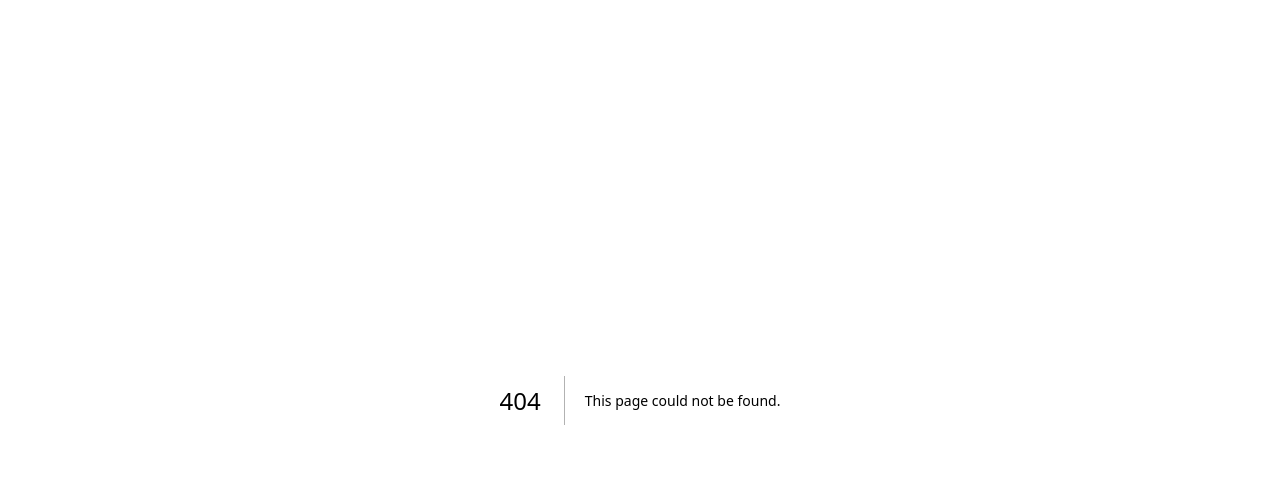
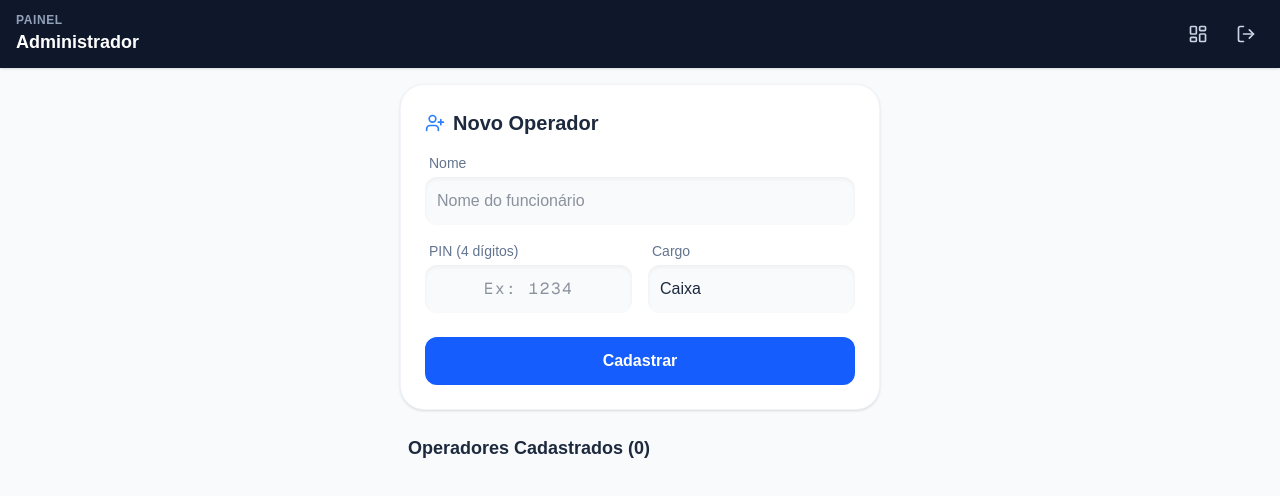
Before and after one commit to gabrieldias1809/comercialpdv, a Next.js app: page /admin in a window 1280 px wide. Before the commit this address had no page. Shown: the top 496 px of the page. Built offline with nearby package versions, Linux system fonts and the light colour scheme; sample sign-in values are in the browser's storage.

Commit message:
feat: add admin profile and operator management

```diff
--- /dev/null
+++ b/src/app/admin/layout.tsx
@@ -0,0 +1,64 @@
+"use client";
+
+import Link from "next/link";
+import { useRouter } from "next/navigation";
+import { LogOut, LayoutDashboard } from "lucide-react";
+import { useEffect, useState } from "react";
+
+export default function AdminLayout({
+  children,
+}: {
+  children: React.ReactNode;
+}) {
+  const router = useRouter();
+  const [isAdmin, setIsAdmin] = useState(false);
+
+  useEffect(() => {
+    const role = localStorage.getItem("operatorRole");
+    if (role !== "admin") {
+      router.push("/dashboard"); // Redirect non-admins to dashboard
+    } else {
+      setIsAdmin(true);
+    }
+  }, [router]);
+
+  const handleLogout = () => {
+    localStorage.removeItem("operatorPin");
+    localStorage.removeItem("operatorRole");
+    localStorage.removeItem("operatorName");
+    router.push("/login");
+  };
+
+  if (!isAdmin) return null;
+
+  return (
+    <div className="flex flex-col min-h-screen bg-slate-50">
+      <header className="bg-slate-900 shadow-sm px-4 py-3 flex items-center justify-between sticky top-0 z-10 text-white">
+        <div className="flex flex-col">
+          <span className="text-xs font-semibold text-slate-400 uppercase tracking-wider">Painel</span>
+          <span className="font-bold text-lg">Administrador</span>
+        </div>
+        <div className="flex items-center gap-3">
+          <Link
+            href="/dashboard"
+            className="p-2 text-slate-300 hover:text-white transition-colors rounded-full hover:bg-slate-800"
+            title="Ir para o Caixa"
+          >
+            <LayoutDashboard size={20} />
+          </Link>
+          <button
+            onClick={handleLogout}
+            className="p-2 text-slate-300 hover:text-red-400 transition-colors rounded-full hover:bg-slate-800"
+            title="Sair"
+          >
+            <LogOut size={20} />
+          </button>
+        </div>
+      </header>
+
+      <main className="flex-1 overflow-y-auto p-4 max-w-lg mx-auto w-full">
+        {children}
+      </main>
+    </div>
+  );
+}
--- /dev/null
+++ b/src/app/admin/page.tsx
@@ -0,0 +1,162 @@
+"use client";
+
+import { useEffect, useState } from "react";
+import { db, Operator, OperatorRole } from "@/lib/db";
+import { Trash2, UserPlus, Shield, User } from "lucide-react";
+
+export default function AdminPage() {
+  const [operators, setOperators] = useState<Operator[]>([]);
+  const [name, setName] = useState("");
+  const [pin, setPin] = useState("");
+  const [role, setRole] = useState<OperatorRole>("operator");
+  const [errorMsg, setErrorMsg] = useState("");
+
+  const loadOperators = async () => {
+    try {
+      const ops = await db.operators.toArray();
+      setOperators(ops);
+    } catch (e) {
+      console.error(e);
+    }
+  };
+
+  useEffect(() => {
+    loadOperators();
+  }, []);
+
+  const handleAddOperator = async (e: React.FormEvent) => {
+    e.preventDefault();
+    if (pin.length !== 4 || isNaN(Number(pin))) {
+      setErrorMsg("O PIN deve conter exatamente 4 números.");
+      return;
+    }
+    if (!name.trim()) {
+      setErrorMsg("O Nome é obrigatório.");
+      return;
+    }
+
+    try {
+      const existing = await db.operators.get(pin);
+      if (existing) {
+        setErrorMsg("Já existe um operador com este PIN.");
+        return;
+      }
+
+      await db.operators.add({
+        pin,
+        name: name.trim(),
+        role
+      });
+
+      setName("");
+      setPin("");
+      setRole("operator");
+      setErrorMsg("");
+      loadOperators();
+    } catch (e) {
+      console.error(e);
+      setErrorMsg("Erro ao salvar operador.");
+    }
+  };
+
+  const handleDelete = async (targetPin: string) => {
+    const currentPin = localStorage.getItem("operatorPin");
+    if (targetPin === currentPin) {
+      alert("Você não pode excluir a si mesmo!");
+      return;
+    }
+
+    if (confirm("Tem certeza que deseja excluir este operador?")) {
+      await db.operators.delete(targetPin);
+      loadOperators();
+    }
+  };
+
+  return (
+    <div className="flex flex-col gap-6">
+      <div className="bg-white p-6 rounded-3xl shadow-sm border border-slate-100">
+        <h2 className="text-xl font-bold text-slate-800 mb-4 flex items-center gap-2">
+          <UserPlus size={20} className="text-blue-500" />
+          Novo Operador
+        </h2>
+
+        {errorMsg && (
+          <div className="bg-red-50 text-red-600 p-3 rounded-xl text-sm mb-4">
+            {errorMsg}
+          </div>
+        )}
+
+        <form onSubmit={handleAddOperator} className="flex flex-col gap-4">
+          <div>
+            <label className="block text-sm font-medium text-slate-500 mb-1 ml-1">Nome</label>
+            <input
+              type="text"
+              value={name}
+              onChange={(e) => setName(e.target.value)}
+              placeholder="Nome do funcionário"
+              className="w-full bg-slate-50 border-none rounded-xl p-3 text-slate-800 shadow-inner outline-none"
+            />
+          </div>
+          <div className="flex gap-4">
+            <div className="flex-1">
+              <label className="block text-sm font-medium text-slate-500 mb-1 ml-1">PIN (4 dígitos)</label>
+              <input
+                type="text"
+                maxLength={4}
+                value={pin}
+                onChange={(e) => setPin(e.target.value.replace(/\D/g, ''))}
+                placeholder="Ex: 1234"
+                className="w-full bg-slate-50 border-none rounded-xl p-3 text-slate-800 shadow-inner outline-none font-mono text-center tracking-widest"
+              />
+            </div>
+            <div className="flex-1">
+              <label className="block text-sm font-medium text-slate-500 mb-1 ml-1">Cargo</label>
+              <select
+                value={role}
+                onChange={(e) => setRole(e.target.value as OperatorRole)}
+                className="w-full bg-slate-50 border-none rounded-xl p-3 text-slate-800 shadow-inner outline-none appearance-none"
+              >
+                <option value="operator">Caixa</option>
+                <option value="admin">Gerente</option>
+              </select>
+            </div>
+          </div>
+
+          <button
+            type="submit"
+            className="w-full bg-blue-600 text-white rounded-xl p-3 font-bold mt-2 active:scale-95 transition-transform"
+          >
+            Cadastrar
+          </button>
+        </form>
+      </div>
+
+      <div>
+        <h2 className="text-lg font-bold text-slate-800 mb-3 ml-2">Operadores Cadastrados ({operators.length})</h2>
+        <div className="flex flex-col gap-3">
+          {operators.map(op => (
+            <div key={op.pin} className="bg-white p-4 rounded-2xl shadow-sm border border-slate-100 flex items-center justify-between">
+              <div className="flex items-center gap-3">
+                <div className={`p-2 rounded-full ${op.role === 'admin' ? 'bg-purple-100 text-purple-600' : 'bg-slate-100 text-slate-500'}`}>
+                  {op.role === 'admin' ? <Shield size={20} /> : <User size={20} />}
+                </div>
+                <div>
+                  <p className="font-bold text-slate-800">{op.name}</p>
+                  <p className="text-xs text-slate-400 font-mono">PIN: ****</p>
+                </div>
+              </div>
+
+              <button
+                onClick={() => handleDelete(op.pin)}
+                className="p-2 text-slate-300 hover:text-red-500 hover:bg-red-50 rounded-lg transition-colors"
+                title="Excluir operador"
+              >
+                <Trash2 size={20} />
+              </button>
+            </div>
+          ))}
+        </div>
+      </div>
+    </div>
+  );
+}
--- a/src/app/dashboard/layout.tsx
+++ b/src/app/dashboard/layout.tsx
@@ -2,7 +2,7 @@
 
 import Link from "next/link";
 import { usePathname, useRouter } from "next/navigation";
-import { PlusCircle, FileText, LogOut } from "lucide-react";
+import { PlusCircle, FileText, LogOut, Shield } from "lucide-react";
 import { useEffect, useState } from "react";
 
 export default function DashboardLayout({
@@ -12,24 +12,30 @@ export default function DashboardLayout({
 }) {
   const pathname = usePathname();
   const router = useRouter();
-  const [pin, setPin] = useState<string | null>(null);
+  const [opName, setOpName] = useState<string | null>(null);
+  const [isAdmin, setIsAdmin] = useState(false);
 
   useEffect(() => {
-    // Check if user is logged in
     const storedPin = localStorage.getItem("operatorPin");
+    const storedName = localStorage.getItem("operatorName");
+    const storedRole = localStorage.getItem("operatorRole");
+
     if (!storedPin) {
       router.push("/login");
     } else {
-      setPin(storedPin);
+      setOpName(storedName || "Operador");
+      setIsAdmin(storedRole === 'admin');
     }
   }, [router]);
 
   const handleLogout = () => {
     localStorage.removeItem("operatorPin");
+    localStorage.removeItem("operatorName");
+    localStorage.removeItem("operatorRole");
     router.push("/login");
   };
 
-  if (!pin) return null; // Or a loading spinner
+  if (!opName) return null; // Or a loading spinner
 
   return (
     <div className="flex flex-col min-h-screen bg-slate-50">
@@ -37,14 +43,26 @@ export default function DashboardLayout({
       <header className="bg-white shadow-sm px-4 py-3 flex items-center justify-between sticky top-0 z-10">
         <div className="flex flex-col">
           <span className="text-xs font-semibold text-slate-400 uppercase tracking-wider">Operador</span>
-          <span className="font-bold text-slate-800 text-lg">#{pin}</span>
+          <span className="font-bold text-slate-800 text-lg max-w-[150px] truncate">{opName}</span>
         </div>
+        <div className="flex items-center gap-2">
+          {isAdmin && (
+            <Link
+              href="/admin"
+              className="p-2 text-blue-500 hover:text-blue-600 transition-colors rounded-full hover:bg-blue-50"
+              title="Painel Gerencial"
+            >
+              <Shield size={20} />
+            </Link>
+          )}
           <button
             onClick={handleLogout}
             className="p-2 text-slate-400 hover:text-red-500 transition-colors rounded-full hover:bg-red-50"
+            title="Sair"
           >
             <LogOut size={20} />
           </button>
+        </div>
       </header>
 
       {/* Main Content Area */}
--- a/src/app/login/page.tsx
+++ b/src/app/login/page.tsx
@@ -1,19 +1,40 @@
 "use client";
 
-import { useState } from "react";
+import { useState, useEffect } from "react";
 import { useRouter } from "next/navigation";
 import { Store, Delete } from "lucide-react";
+import { db } from "@/lib/db";
 
 export default function LoginPage() {
   const [pin, setPin] = useState("");
+  const [errorMsg, setErrorMsg] = useState("");
   const router = useRouter();
+
+  useEffect(() => {
+    // Ensure default admin exists for legacy installations or manual resets
+    const checkDefaultAdmin = async () => {
+      try {
+        const count = await db.operators.count();
+        if (count === 0) {
+          await db.operators.add({
+            pin: '0000',
+            name: 'Gerente',
+            role: 'admin'
+          });
+        }
+      } catch (e) {
+        console.error("Failed to seed default admin", e);
+      }
+    };
+    checkDefaultAdmin();
+  }, []);
 
   const handleKeyPress = (num: string) => {
     if (pin.length < 4) {
       const newPin = pin + num;
       setPin(newPin);
+      setErrorMsg(""); // Clear error when typing
 
-      // Auto login when 4 digits are entered
       if (newPin.length === 4) {
         login(newPin);
       }
@@ -22,16 +43,33 @@ export default function LoginPage() {
 
   const handleDelete = () => {
     setPin((prev) => prev.slice(0, -1));
+    setErrorMsg("");
   };
 
-  const login = (operatorPin: string) => {
-    // Save to localStorage
-    if (typeof window !== "undefined") {
-      localStorage.setItem("operatorPin", operatorPin);
-      // Add a tiny delay for visual feedback before redirecting
-      setTimeout(() => {
-        router.push("/dashboard");
-      }, 200);
+  const login = async (operatorPin: string) => {
+    try {
+      const operator = await db.operators.get(operatorPin);
+
+      if (operator) {
+        localStorage.setItem("operatorPin", operator.pin);
+        localStorage.setItem("operatorName", operator.name);
+        localStorage.setItem("operatorRole", operator.role);
+
+        setTimeout(() => {
+          if (operator.role === 'admin') {
+            router.push("/admin");
+          } else {
+            router.push("/dashboard");
+          }
+        }, 200);
+      } else {
+        setErrorMsg("PIN Incorreto ou Operador não encontrado.");
+        setPin("");
+      }
+    } catch (e) {
+      console.error("Login failed", e);
+      setErrorMsg("Erro ao tentar fazer login.");
+      setPin("");
     }
   };
 
@@ -55,10 +93,15 @@ export default function LoginPage() {
         </div>
 
         <h1 className="text-2xl font-bold mb-2 text-slate-800">Acesso ao Caixa</h1>
-        <p className="text-slate-500 mb-8 text-center">Digite o PIN de 4 dígitos para iniciar as vendas</p>
+        <p className="text-slate-500 mb-6 text-center">Digite o PIN do Operador</p>
+
+        {/* Error message */}
+        <div className="h-6 mb-2">
+          {errorMsg && <p className="text-red-500 font-semibold text-sm animate-in fade-in zoom-in">{errorMsg}</p>}
+        </div>
 
         {/* PIN Indicators */}
-        <div className="flex mb-12 h-8 items-center justify-center">
+        <div className="flex mb-10 h-8 items-center justify-center">
           {[0, 1, 2, 3].map(renderDot)}
         </div>
 
@@ -73,7 +116,7 @@ export default function LoginPage() {
               {num}
             </button>
           ))}
-          <div className="h-16"></div> {/* Empty space for bottom left */}
+          <div className="h-16"></div>
           <button
             onClick={() => handleKeyPress("0")}
             className="h-16 rounded-2xl bg-white shadow-sm text-2xl font-semibold text-slate-800 active:bg-blue-50 active:scale-95 transition-all flex items-center justify-center border border-slate-100"
--- a/src/lib/db.ts
+++ b/src/lib/db.ts
@@ -1,6 +1,7 @@
 import Dexie, { type EntityTable } from 'dexie';
 
 export type PaymentMethod = 'Dinheiro' | 'PIX' | 'Débito' | 'Crédito';
+export type OperatorRole = 'admin' | 'operator';
 
 export interface SaleItem {
   id: string;
@@ -24,19 +25,30 @@ export interface SaleTransaction {
   synced: boolean;
 }
 
+export interface Operator {
+  pin: string;
+  name: string;
+  role: OperatorRole;
+}
+
 const db = new Dexie('MercadinhoDB') as Dexie & {
-  transactions: EntityTable<
-    SaleTransaction,
-    'id'
-  >;
+  transactions: EntityTable<SaleTransaction, 'id'>;
+  operators: EntityTable<Operator, 'pin'>;
 };
 
-// Schema declaration: only indexed fields need to be specified.
-// We keep transactions as the store name to avoid breaking the previous IndexedDB
-// if we wanted seamless migration, but since this is MVP we can just bump version and reset,
-// or just use version 2 to add the new indexes.
-db.version(2).stores({
-  transactions: 'id, timestamp, synced, operatorPin' // Removed paymentMethod from top-level index since it's an array now
+// Version 3 adds the operators table
+db.version(3).stores({
+  transactions: 'id, timestamp, synced, operatorPin',
+  operators: 'pin, role'
+});
+
+// Seed default admin operator if none exists
+db.on('populate', () => {
+  db.operators.add({
+    pin: '0000',
+    name: 'Gerente',
+    role: 'admin'
+  });
 });
 
 export { db };
```
Lines whose indentation alone changed are shown as unchanged.
